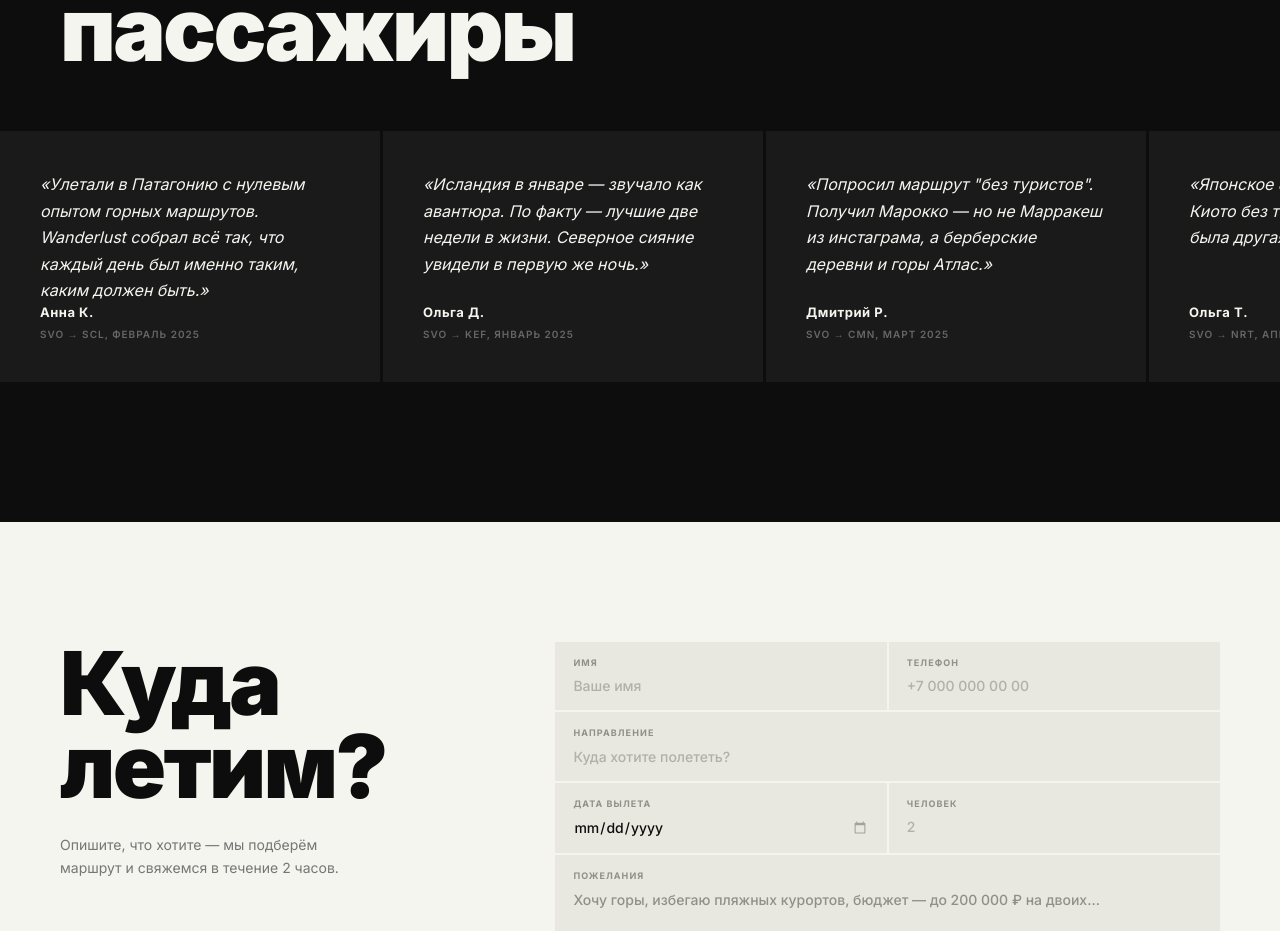
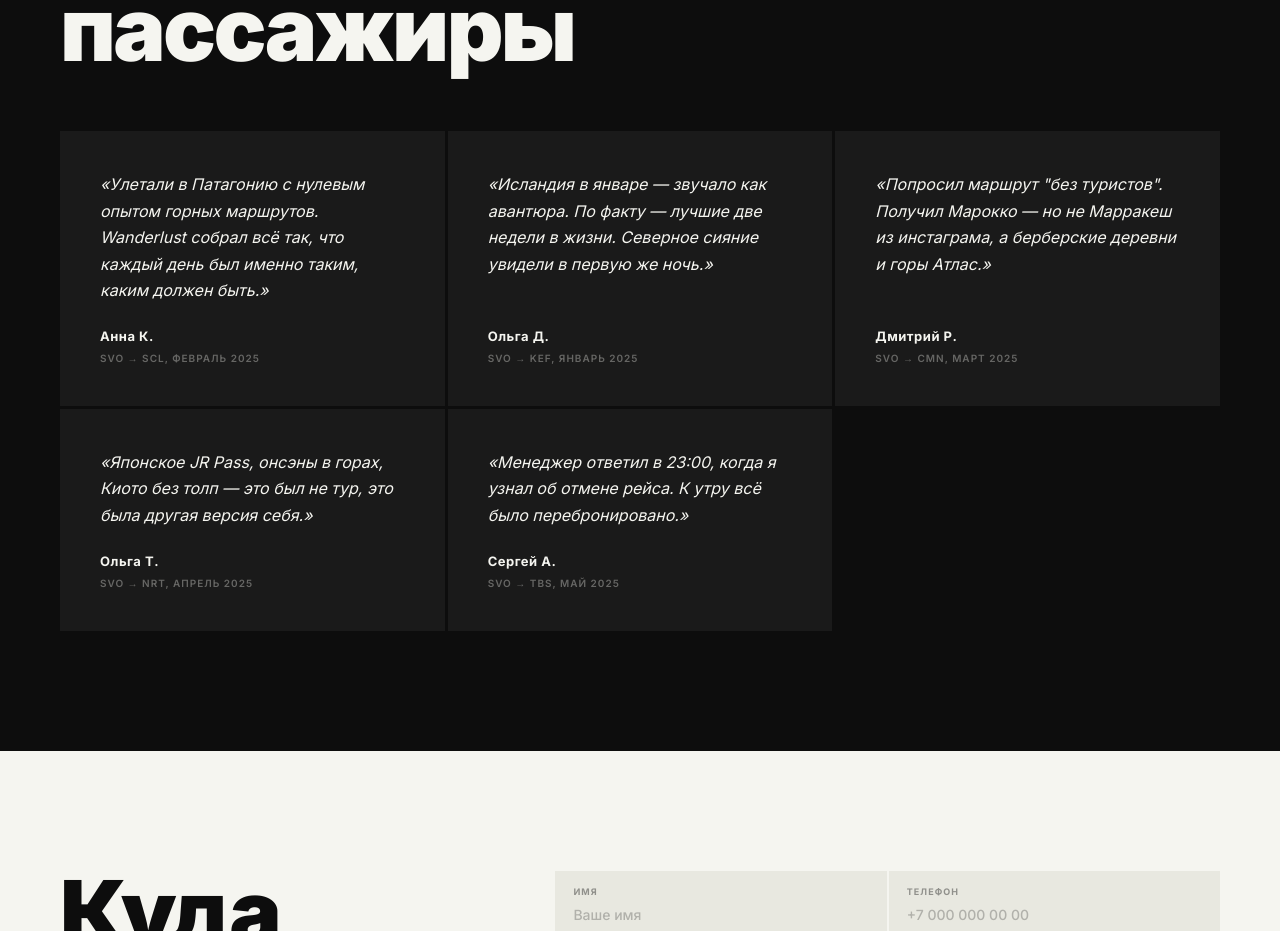
Before and after one commit to XenonZeon/Wanderlust-Travel, a Next.js app: page / in a window 1280 px wide. Shown: the part 3580-4511 px from the top of the page. Built offline with nearby package versions, Linux system fonts and the light colour scheme.

Commit message:
feat: Reviews — static grid on desktop, carousel only on mobile

```diff
--- a/components/sections/Reviews.tsx
+++ b/components/sections/Reviews.tsx
@@ -11,6 +11,7 @@ export default function Reviews() {
   useEffect(() => {
     const track = trackRef.current;
     if (!track) return;
+    if (window.matchMedia("(min-width: 768px)").matches) return;
     if (window.matchMedia("(prefers-reduced-motion: reduce)").matches) return;
 
     const SPEED = 0.5; // px per frame (~30px/sec at 60fps)
@@ -32,16 +33,12 @@ export default function Reviews() {
     const pause  = () => { pausedRef.current = true; };
     const resume = () => { pausedRef.current = false; };
 
-    track.addEventListener("mouseenter",  pause);
-    track.addEventListener("mouseleave",  resume);
     track.addEventListener("touchstart",  pause,  { passive: true });
     track.addEventListener("touchend",    resume);
     track.addEventListener("touchcancel", resume);
 
     return () => {
       cancelAnimationFrame(rafRef.current);
-      track.removeEventListener("mouseenter",  pause);
-      track.removeEventListener("mouseleave",  resume);
       track.removeEventListener("touchstart",  pause);
       track.removeEventListener("touchend",    resume);
       track.removeEventListener("touchcancel", resume);
@@ -54,24 +51,42 @@ export default function Reviews() {
         Говорят<br />пассажиры
       </h2>
 
-      {/* Carousel track — duplicated for seamless loop */}
+      {/* Mobile: auto-scroll carousel */}
       <div
         ref={trackRef}
-        className="flex gap-[3px] overflow-x-auto pb-4 md:pb-5 [scrollbar-width:none] [&::-webkit-scrollbar]:hidden"
+        className="md:hidden flex gap-[3px] overflow-x-auto pb-4 [scrollbar-width:none] [&::-webkit-scrollbar]:hidden"
       >
         {[...reviews, ...reviews].map((review, i) => (
           <blockquote
             key={`${review.id}-${i}`}
-            className="shrink-0 w-[320px] md:w-[380px] bg-ink-soft p-[28px] md:p-[40px] flex flex-col justify-between gap-6 md:gap-0"
+            className="shrink-0 w-[320px] bg-ink-soft p-[28px] flex flex-col justify-between gap-6"
           >
-            <p className="text-[14px] md:text-[16px] leading-[1.65] text-paper italic">
-              {review.text}
-            </p>
+            <p className="text-[14px] leading-[1.65] text-paper italic">{review.text}</p>
             <footer className="flex flex-col gap-1">
-              <cite className="not-italic font-bold text-[12px] md:text-[13px] tracking-[0.04em] text-paper">
+              <cite className="not-italic font-bold text-[12px] tracking-[0.04em] text-paper">
                 {review.author}
               </cite>
-              <span className="text-[9px] md:text-[10px] font-semibold tracking-[0.1em] uppercase text-paper/35">
+              <span className="text-[9px] font-semibold tracking-[0.1em] uppercase text-paper/35">
+                {review.route}
+              </span>
+            </footer>
+          </blockquote>
+        ))}
+      </div>
+
+      {/* Desktop: static grid */}
+      <div className="hidden md:grid md:grid-cols-3 gap-[3px] px-[60px]">
+        {reviews.map((review) => (
+          <blockquote
+            key={review.id}
+            className="bg-ink-soft p-[40px] flex flex-col justify-between gap-0"
+          >
+            <p className="text-[16px] leading-[1.65] text-paper italic">{review.text}</p>
+            <footer className="flex flex-col gap-1 mt-6">
+              <cite className="not-italic font-bold text-[13px] tracking-[0.04em] text-paper">
+                {review.author}
+              </cite>
+              <span className="text-[10px] font-semibold tracking-[0.1em] uppercase text-paper/35">
                 {review.route}
               </span>
             </footer>
```
